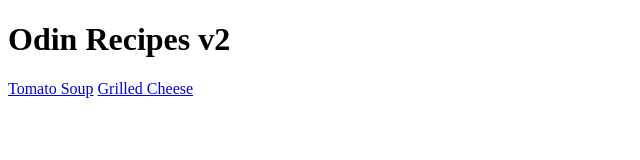
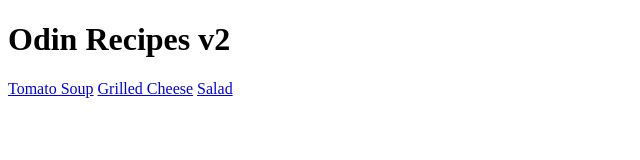
Before and after one commit to ChewingTabasco/odin-recipes-v2, a plain HTML site: page index.html in a window 1280 px wide. Shown: the full height of the page, 0-640 px from the left. Drawn offline with Linux system fonts and the light colour scheme.

Commit message:
Add link to salad page to the index page

```diff
--- a/index.html
+++ b/index.html
@@ -10,5 +10,6 @@
     <h1>Odin Recipes v2</h1>
     <a href="./recipes/tomato-soup.html">Tomato Soup</a>
     <a href="./recipes/grilled-cheese.html">Grilled Cheese</a>
+    <a href="./recipes/salad.html">Salad</a>
   </body>
 </html>
```
